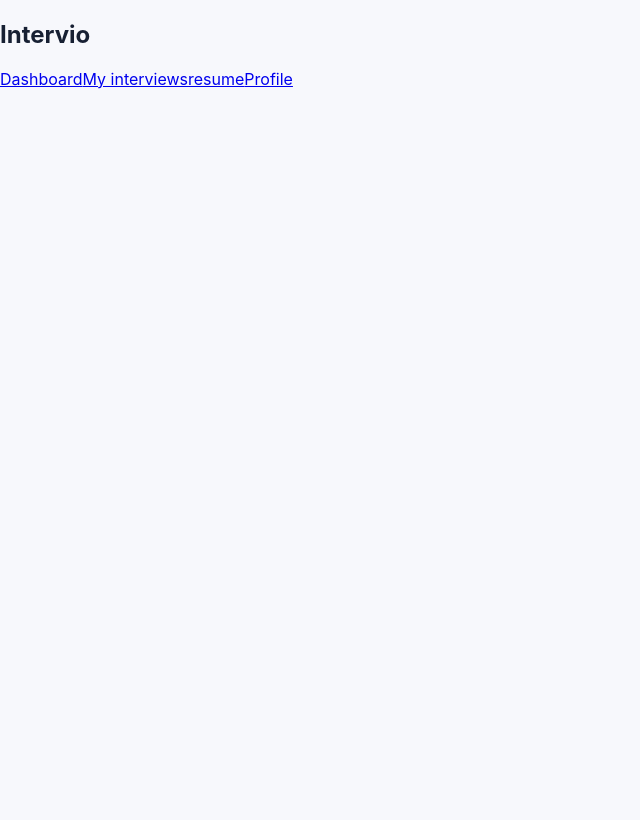
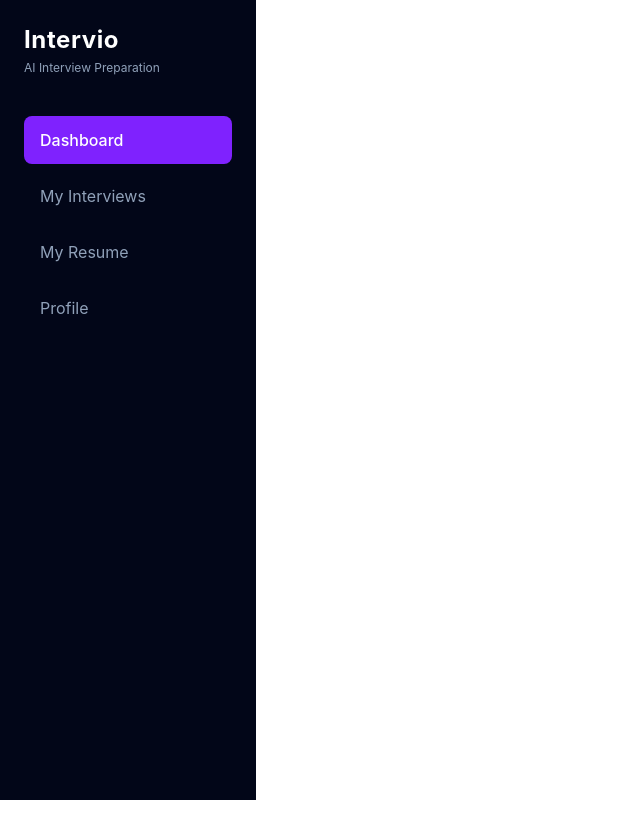
Before and after one commit to AkshayPP-3/Intervio, a React (Vite) app in the folder client/: page / in a window 1280 px wide. Shown: the whole page, without its empty margins (0-640 px from the left). Built offline with nearby package versions, Linux system fonts and the light colour scheme.

Commit message:
styles: sidebar

```diff
--- a/client/src/components/common/Sidebar.tsx
+++ b/client/src/components/common/Sidebar.tsx
@@ -1,27 +1,32 @@
 export function Sidebar() {
   return (
-    <aside className="sidebar">
-      <div className="sidebar-brand">
-        <h2>Intervio</h2>
+    <aside className="w-64 min-h-screen bg-slate-950 text-white p-6">
+      <div className="mb-10">
+        <h2 className="text-2xl font-bold tracking-wide">
+          Intervio
+        </h2>
+        <p className="text-xs text-slate-400 mt-1">
+          AI Interview Preparation
+        </p>
       </div>
 
-      <nav className="sidebar-nav">
-        <a href="#dashboard" className="nav-item active">
+      <nav className="flex flex-col gap-2">
+        <a href="#dashboard" className="px-4 py-3 rounded-lg bg-violet-600 text-white font-medium">
           Dashboard
         </a>
 
-        <a href="#interviews" className="nav-item">
-          My interviews
+        <a href="#interviews" className="px-4 py-3 rounded-lg text-slate-400 hover:bg-slate-800 hover:text-white transition">
+          My Interviews
         </a>
 
-        <a href="#resume" className="nav-item">
-          resume
+        <a href="#resume" className="px-4 py-3 rounded-lg text-slate-400 hover:bg-slate-800 hover:text-white transition">
+          My Resume
         </a>
 
-        <a href="#profile" className="nav-item">
+        <a href="#profile" className="px-4 py-3 rounded-lg text-slate-400 hover:bg-slate-800 hover:text-white transition">
           Profile
         </a>
       </nav>
     </aside>
-  )
+  );
 }
--- a/client/src/index.css
+++ b/client/src/index.css
@@ -1,28 +1 @@
-:root {
-  font-family: Inter, ui-sans-serif, system-ui, -apple-system, BlinkMacSystemFont, "Segoe UI", sans-serif;
-  color: #172033;
-  background: #f7f8fc;
-  font-synthesis: none;
-  text-rendering: optimizeLegibility;
-  -webkit-font-smoothing: antialiased;
-}
-
-* {
-  box-sizing: border-box;
-}
-
-body {
-  margin: 0;
-  min-width: 320px;
-}
-
-button,
-input,
-textarea,
-select {
-  font: inherit;
-}
-
-#root {
-  min-height: 100vh;
-}
+@import "tailwindcss";
```
